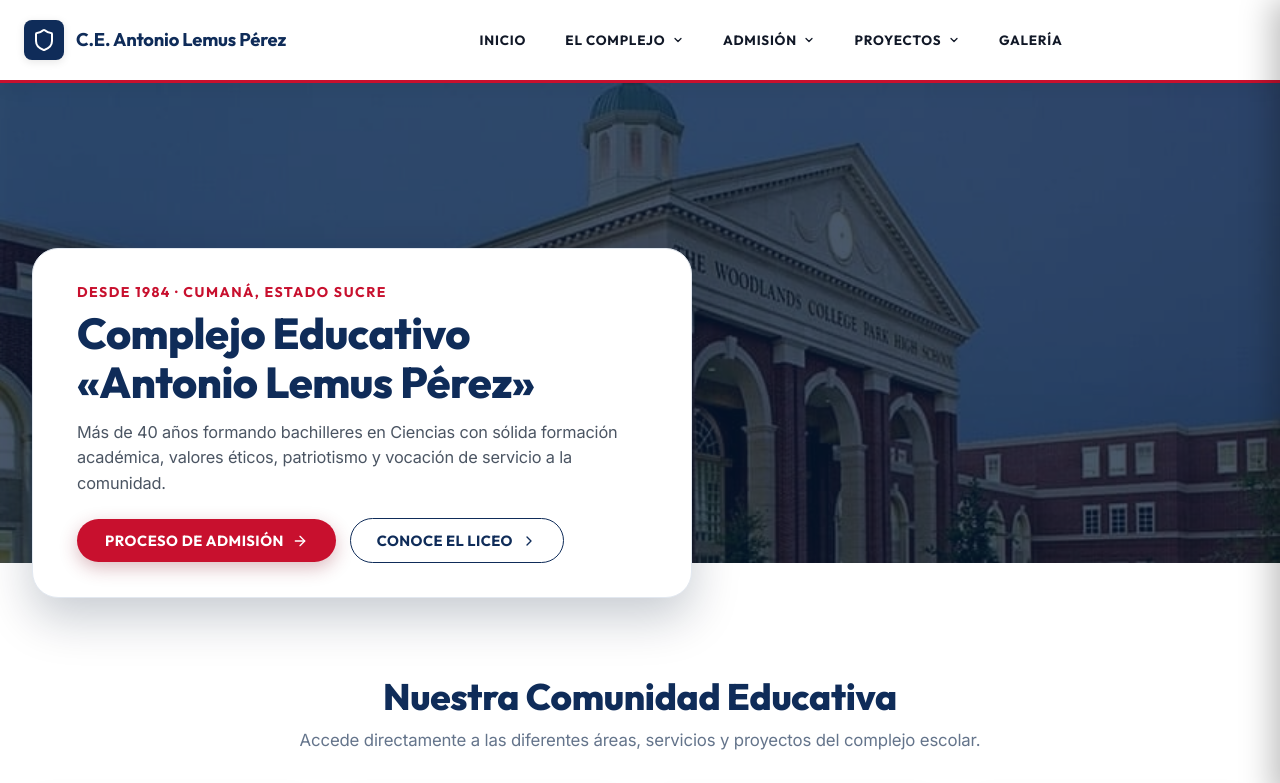
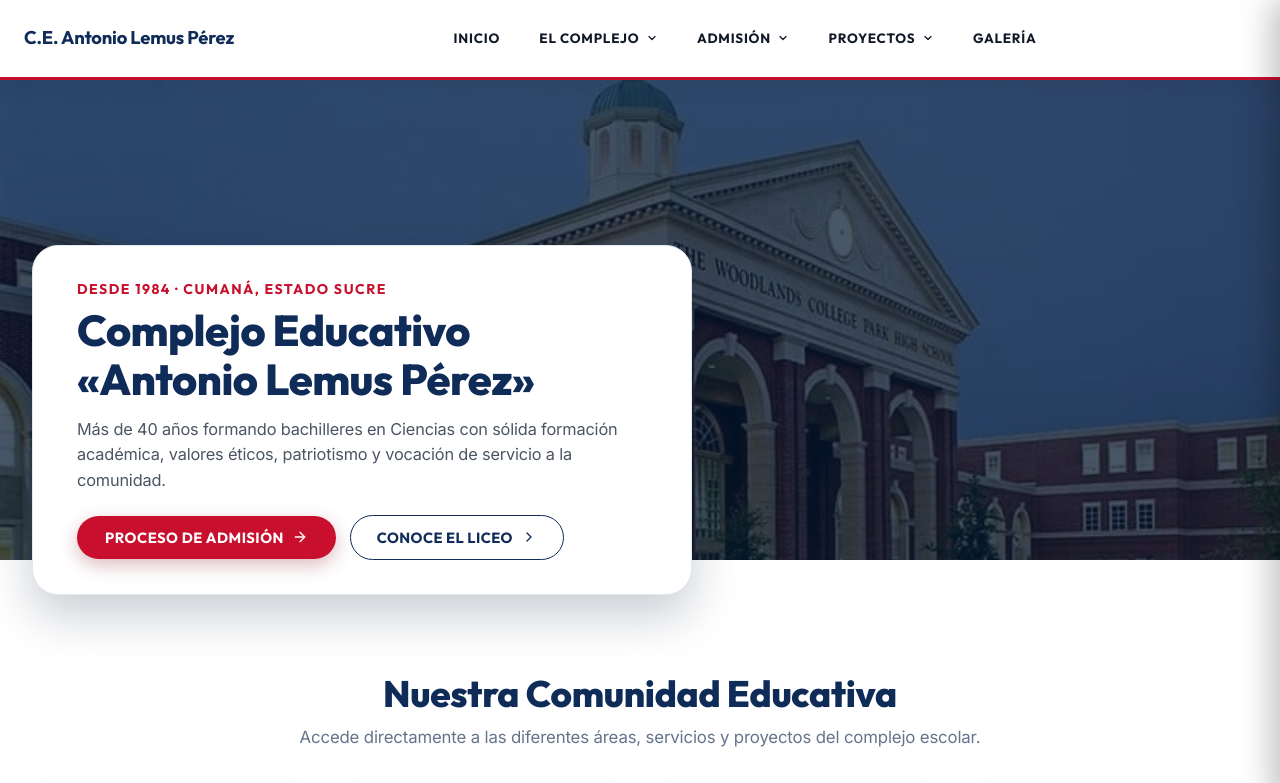
Before and after one commit to eddcr777-sys/proyect-universidad, a React (Vite) app: page / in a window 1280 px wide. Shown: the top 783 px of the page. Built offline with nearby package versions, Linux system fonts and the light colour scheme; the HTML template or start-up script is replaced by a standard one.

Commit message:
refactor: remove shield icon container from Cabecera component

```diff
--- a/src/components/comunes/Cabecera.tsx
+++ b/src/components/comunes/Cabecera.tsx
@@ -24,9 +24,7 @@ const Cabecera: React.FC = () => {
       <div className="cabecera-contenedor">
         {/* Identidad / Logo estilo Los Arcos */}
         <Link to="/" className="cabecera-logo" aria-label="Ir al inicio">
-          <div className="cabecera-escudo-caja">
-            <Shield size={24} className="cabecera-escudo-icono" />
-          </div>
+
           <div className="cabecera-logo-texto">
             <span className="cabecera-titulo">C.E. Antonio Lemus Pérez</span>
           </div>
```
